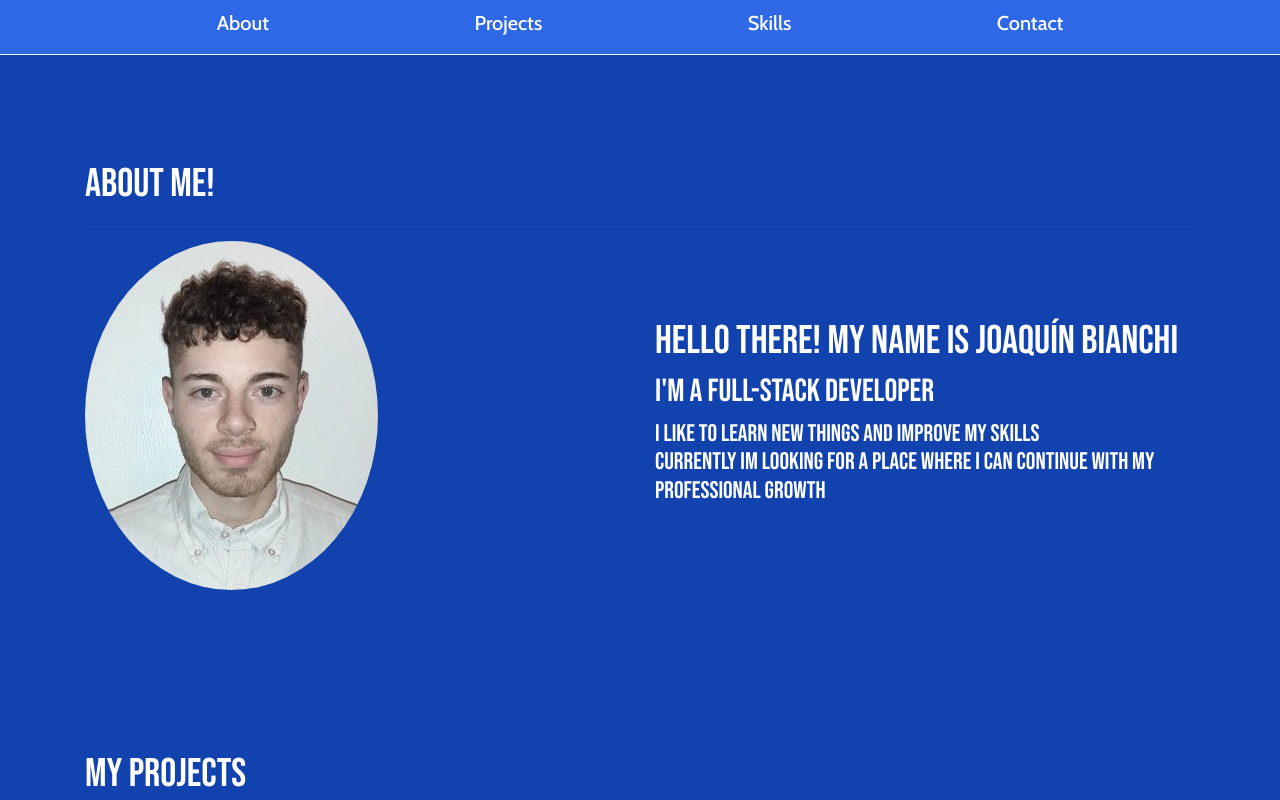
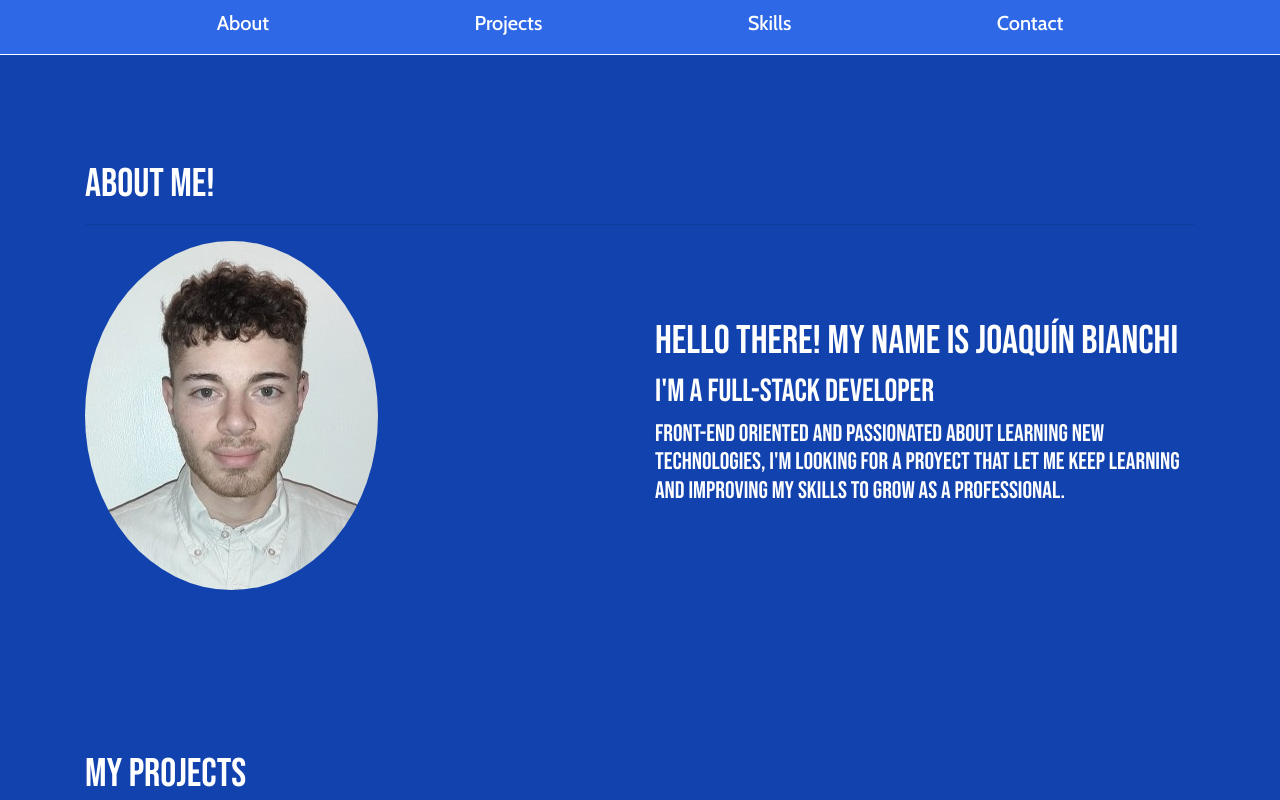
Before and after one commit to joaquinbian/Portfolio, a React (Create React App) app: page / in a window 1280 px wide. Shown: the top 800 px of the page. Built offline with nearby package versions, Linux system fonts and the light colour scheme.

Commit message:
changing about module

```diff
--- a/src/components/about/About.jsx
+++ b/src/components/about/About.jsx
@@ -17,9 +17,9 @@ const About = () => {
               <h1> Hello there! my name is Joaquín Bianchi</h1>
               <h2>I'm a Full-Stack Developer</h2>
               <h4>
-                I like to learn new things and improve my skills <br />
-                Currently im looking for a place where i can continue with my
-                professional growth
+                Front-end oriented and passionated about learning new
+                technologies, i'm looking for a proyect that let me keep
+                learning and improving my skills to grow as a professional.
               </h4>
             </div>
           </div>
```
